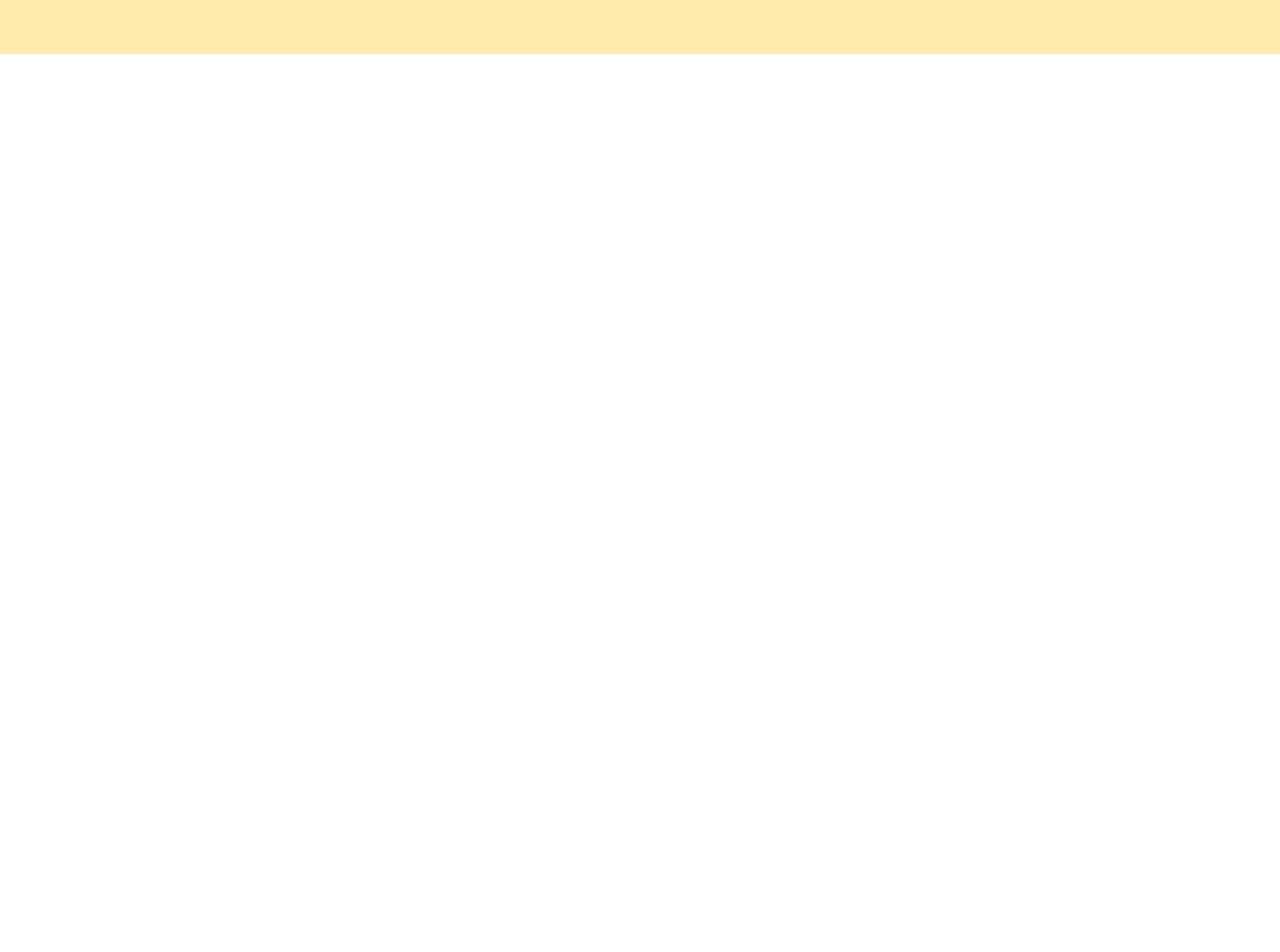
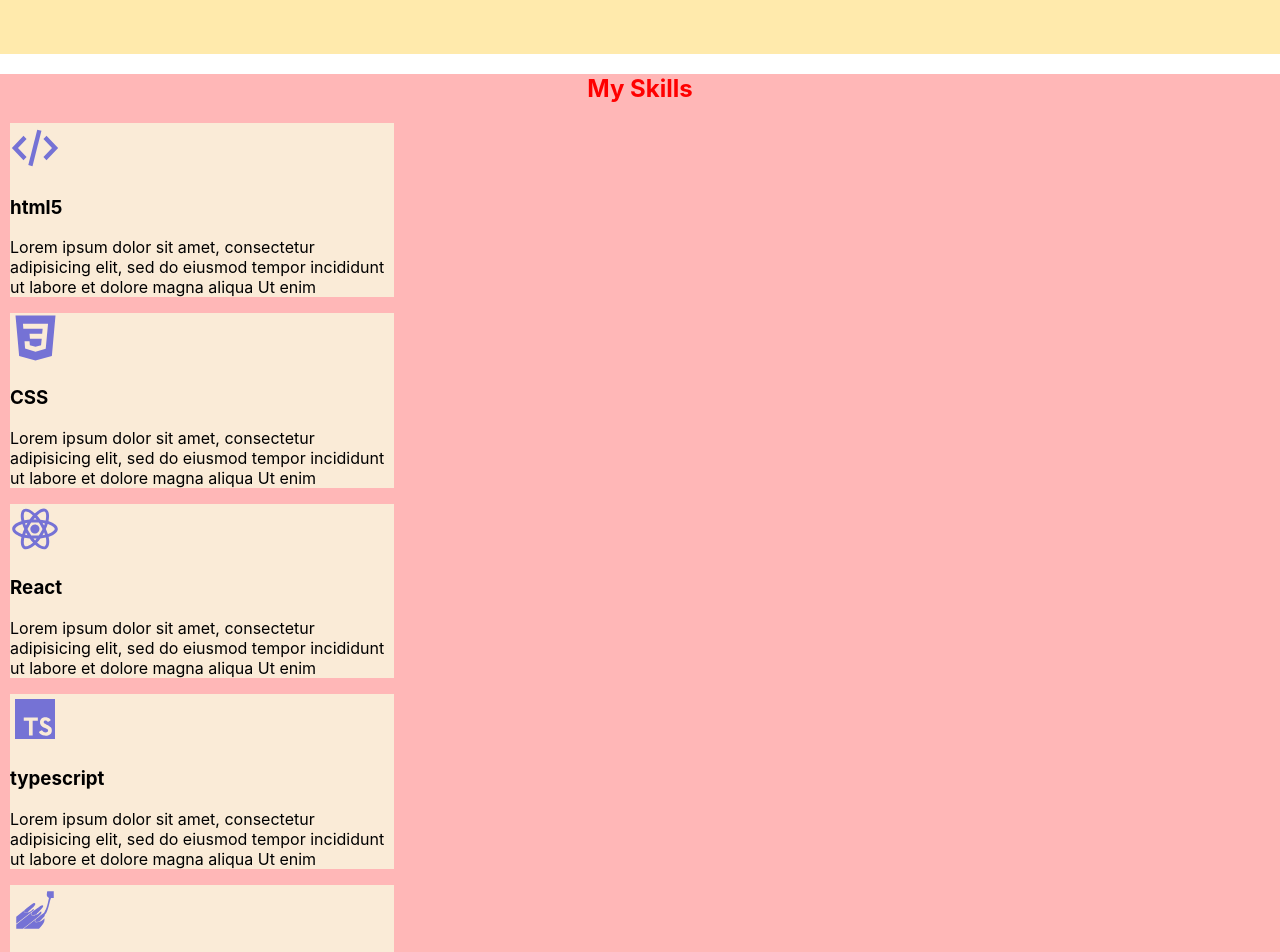
Before and after one commit to leonraz58/portfolio-styled, a React app: page / in a window 1280 px wide. Shown: the part 800-1752 px from the top of the page. Before the commit the page ends 854 px from the top, so only its background shows below. Built offline with nearby package versions, Linux system fonts and the light colour scheme.

Commit message:
add Skills section

```diff
--- a/src/App.tsx
+++ b/src/App.tsx
@@ -1,6 +1,7 @@
 import './App.css';
 import {Header} from "./layout/header/Header";
 import {Main} from "./layout/sections/main/Main";
+import {Skills} from "./layout/sections/skills/Skills";
 
 
 function App() {
@@ -8,6 +9,7 @@ function App() {
         <div className="App">
             <Header/>
             <Main/>
+            <Skills/>
 
         </div>
     );
--- /dev/null
+++ b/src/components/SectionTitle.tsx
@@ -0,0 +1,7 @@
+import React from 'react';
+import styled from "styled-components";
+
+export const SectionTitle = styled.h2`
+    color: red;
+    text-align: center;
+`
--- /dev/null
+++ b/src/layout/sections/skills/Skill.tsx
@@ -0,0 +1,32 @@
+import React from 'react';
+import {Icon} from "../../../components/icon/Icon";
+import styled from "styled-components";
+
+type SkillPropsType = {
+    iconId: string
+    title: string
+    description: string
+
+}
+
+export const Skill = (props: SkillPropsType) => {
+    return (
+        <StyledSkill>
+            <Icon iconId={props.iconId}/>
+            <SkillTitle>{props.title}</SkillTitle>
+            <SkillText>{props.description}</SkillText>
+        </StyledSkill>
+    );
+};
+
+const StyledSkill = styled.div`
+    width: 30%;
+    background-color: antiquewhite;
+    margin: 10px;
+`
+
+const SkillTitle = styled.h3`
+`
+
+const SkillText = styled.p`
+`
--- /dev/null
+++ b/src/layout/sections/skills/Skills.tsx
@@ -0,0 +1,40 @@
+import React from 'react';
+import styled from "styled-components";
+import {FlexWrapper} from "../../../components/FlexWrapper";
+import {Icon} from "../../../components/icon/Icon";
+import {SectionTitle} from "../../../components/SectionTitle";
+import {Skill} from "./Skill";
+
+
+export const Skills = () => {
+    return (
+        <StyledSkills>
+            <SectionTitle>My Skills</SectionTitle>
+            <FlexWrapper wrap={"wrap"} justify={"space-between"}>
+                <Skill iconId={"codeSvg"}
+                       title={"html5"}
+                       description={"Lorem ipsum dolor sit amet, consectetur adipisicing elit, sed do eiusmod tempor incididunt ut labore et dolore magna aliqua Ut enim"}/>
+                <Skill iconId={"css"}
+                       title={"CSS"}
+                       description={"Lorem ipsum dolor sit amet, consectetur adipisicing elit, sed do eiusmod tempor incididunt ut labore et dolore magna aliqua Ut enim"}/>
+                <Skill iconId={"react"}
+                       title={"React"}
+                       description={"Lorem ipsum dolor sit amet, consectetur adipisicing elit, sed do eiusmod tempor incididunt ut labore et dolore magna aliqua Ut enim"}/>
+                <Skill iconId={"typescript"}
+                       title={"typescript"}
+                       description={"Lorem ipsum dolor sit amet, consectetur adipisicing elit, sed do eiusmod tempor incididunt ut labore et dolore magna aliqua Ut enim"}/>
+                <Skill iconId={"styledComponents"}
+                       title={"Styled Components"}
+                       description={"Lorem ipsum dolor sit amet, consectetur adipisicing elit, sed do eiusmod tempor incididunt ut labore et dolore magna aliqua Ut enim"}/>
+                <Skill iconId={"webDesign"}
+                       title={"Web Design"}
+                       description={"Lorem ipsum dolor sit amet, consectetur adipisicing elit, sed do eiusmod tempor incididunt ut labore et dolore magna aliqua Ut enim"}/>
+            </FlexWrapper>
+        </StyledSkills>
+    );
+};
+
+const StyledSkills = styled.section`
+    background-color: #ffb7b7;
+    min-height: 100vh;
+`
```
